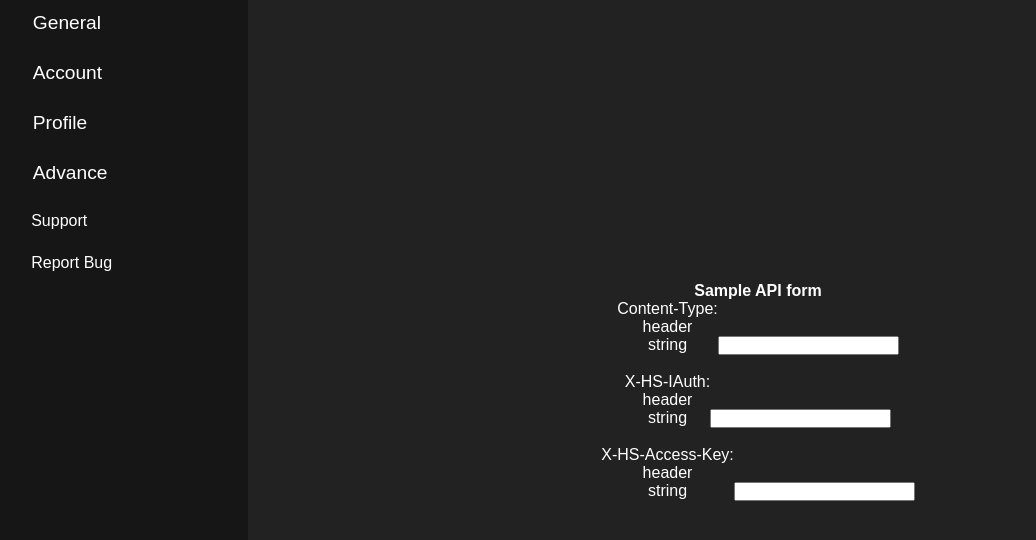
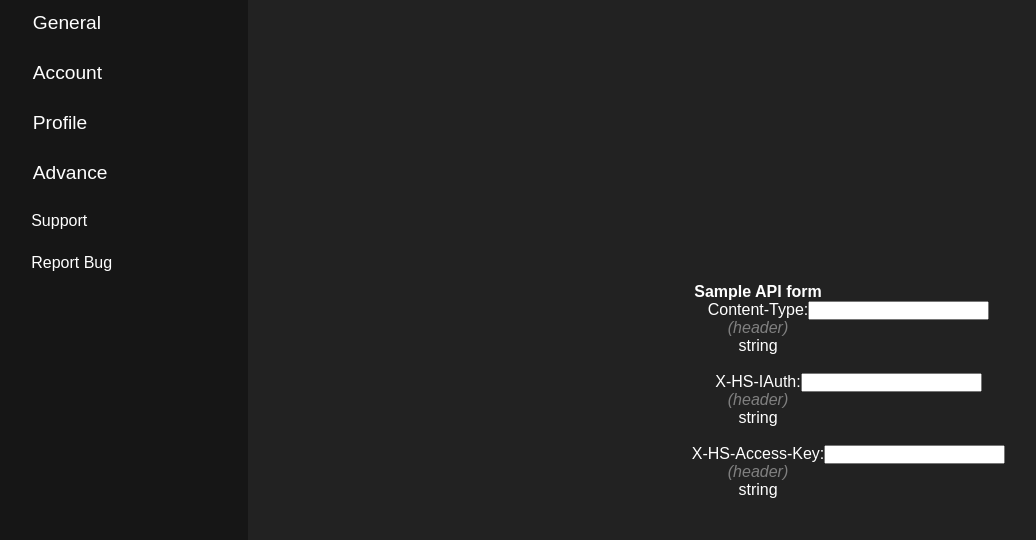
Before and after one commit to tanmaymishra-hs/partner-integration-framework, a React (Create React App) app: page / in a window 1280 px wide. Shown: the top 540 px of the page, without its empty margins (12-1048 px from the left). Built offline with nearby package versions, Linux system fonts and the light colour scheme.

Commit message:
Fixed Input.js component

```diff
--- a/src/Components/Input.js
+++ b/src/Components/Input.js
@@ -6,15 +6,15 @@ export default function Input(props) {
         setinputValue(event.target.value)
     }
     return (
-    <>
+    <div >
         {props.inputType !== "submit" &&
             <label style={{'display':'inline-block'}} htmlFor={props.name}>
                 <p style={{'display':'block'}}>{props.name + ": "}</p>
-                <p style={{'display':'block'}}>{props.type}</p>
+                <i style={{'display':'block', 'color':'#808080'}}>{'('+props.type+')'}</i>
                 <p style={{'display':'block'}}>{props.requestContentType}</p>
             </label>
         }
-        <input style={{'display':'inline-block'}} type={props.inputType} name={props.name} placeHolder={props.placeHolder} value={inputValue} onChange={handleOnChange}></input><br></br>
-    </>
+        <input style={{'display':'inline-block', 'position':'absolute'}} type={props.inputType} name={props.name} placeHolder={props.placeHolder} value={inputValue} onChange={handleOnChange}></input><br></br>
+    </div>
     )
 }
```
